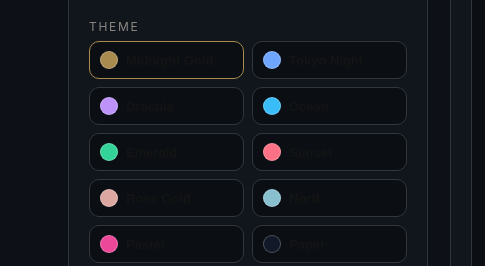
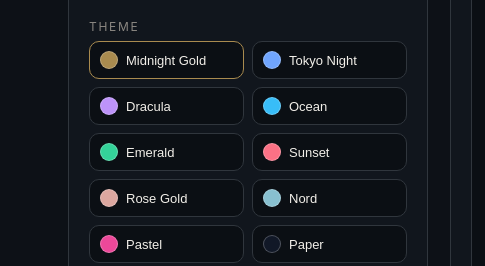
Before and after one commit to Dongdarealest/github-profile-studio, a plain HTML site: page docs/index.html in a window 1280 px wide. Shown: the part 614-880 px from the top of the page, 0-485 px from the left. Drawn offline with Linux system fonts and the light colour scheme.

Commit message:
Polish generator: readable theme labels, Connect section after stats

```diff
--- a/docs/index.html
+++ b/docs/index.html
@@ -28,7 +28,7 @@
   .colorrow{display:flex;gap:10px;align-items:center}
   input[type=color]{width:52px;height:44px;border:1px solid var(--line);border-radius:9px;background:#0b0f14;padding:4px;cursor:pointer}
   .themes{display:grid;grid-template-columns:1fr 1fr;gap:8px}
-  .theme{border:1px solid var(--line);border-radius:10px;padding:9px 10px;cursor:pointer;font-size:13px;display:flex;gap:8px;align-items:center;background:#0b0f14}
+  .theme{border:1px solid var(--line);border-radius:10px;padding:9px 10px;cursor:pointer;font-size:13px;display:flex;gap:8px;align-items:center;background:#0b0f14;color:var(--bone);font-weight:500;text-align:left}
   .theme[aria-pressed=true]{border-color:var(--gold)}
   .swatch{width:18px;height:18px;border-radius:50%;flex:none;border:1px solid rgba(255,255,255,.25)}
   .checks{display:grid;grid-template-columns:1fr 1fr;gap:6px 12px;font-size:14px}
@@ -180,7 +180,6 @@ function build() {
     parts.push('</div>\n');
   }
   const site = $("website").value.trim();
-  if (sec("connect")) parts.push('\n## Connect\n\n- GitHub: [github.com/' + user + '](https://github.com/' + user + ')' + (site ? '\n- Web: [' + site.replace(/^https?:\/\//, "") + '](' + site + ')' : '') + '\n');
   if (sec("stats") || sec("langs")) {
     parts.push('\n## GitHub stats\n\n<div align="center">\n');
     if (sec("stats")) parts.push('<img height="170" src="https://github-readme-stats.vercel.app/api?username=' + user + '&show_icons=true&include_all_commits=true&title_color=' + t.accent + '&icon_color=' + t.accent + '&text_color=' + t.text + '&bg_color=' + t.bg + '&border_color=' + t.border + '" alt="stats" />\n');
@@ -190,6 +189,7 @@ function build() {
   if (sec("streak")) parts.push('\n<div align="center">\n<img src="https://streak-stats.demolab.com?user=' + user + '&background=' + t.bg + '&border=' + t.border + '&ring=' + t.accent + '&fire=' + t.accent + '&currStreakNum=' + t.text + '&sideNums=' + t.text + '&currStreakLabel=' + t.accent + '&sideLabels=' + t.text + '&dates=' + t.text + '" alt="streak" />\n</div>\n');
   if (sec("graph")) parts.push('\n<div align="center">\n<img src="https://github-readme-activity-graph.vercel.app/graph?username=' + user + '&bg_color=' + t.bg + '&color=' + t.accent + '&line=' + t.accent + '&point=' + t.text + '&area=true&hide_border=true" width="100%" alt="activity graph" />\n</div>\n');
   if (sec("trophy")) parts.push('\n<div align="center">\n<img src="https://github-profile-trophy.vercel.app/?username=' + user + '&theme=' + (t.statsTheme || "flat") + '&no-frame=true&margin-w=6" alt="trophies" />\n</div>\n');
+  if (sec("connect")) parts.push('\n## Connect\n\n- GitHub: [github.com/' + user + '](https://github.com/' + user + ')' + (site ? '\n- Web: [' + site.replace(/^https?:\/\//, "") + '](' + site + ')' : '') + '\n');
   parts.push('\n<div align="center">\n<img src="https://capsule-render.vercel.app/api?type=waving&color=' + t.grad + '&height=110&section=footer" width="100%" alt="footer" />\n</div>\n');
   return parts.join("");
 }
```
